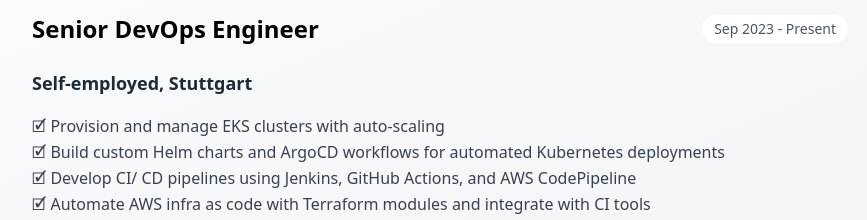
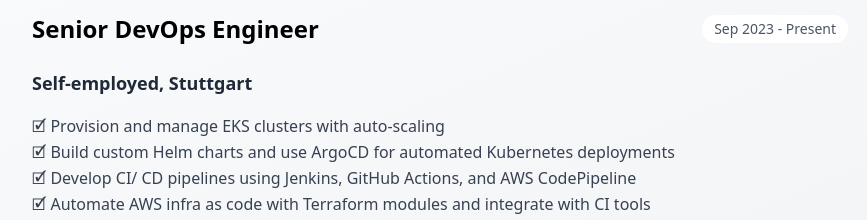
Before and after one commit to arvinep/arvinep.github.io, a React (Vite) app: page / in a window 1280 px wide. Shown: the part 2380-2600 px from the top of the page, without its empty margins (200-1067 px from the left). Built offline with nearby package versions, Linux system fonts and the light colour scheme.

Commit message:
Update ExperienceSection.tsx

```diff
--- a/src/components/ExperienceSection.tsx
+++ b/src/components/ExperienceSection.tsx
@@ -9,7 +9,7 @@
       period: 'Sep 2023 - Present',
       description: [
         "🗹 Provision and manage EKS clusters with auto-scaling",
-        "🗹 Build custom Helm charts and ArgoCD workflows for automated Kubernetes deployments",
+        "🗹 Build custom Helm charts and use ArgoCD for automated Kubernetes deployments",
         "🗹 Develop CI/ CD pipelines using Jenkins, GitHub Actions, and AWS CodePipeline",
         "🗹 Automate AWS infra as code with Terraform modules and integrate with CI tools",
         "🗹 Containerize legacy monoliths into microservices using Docker",
```
